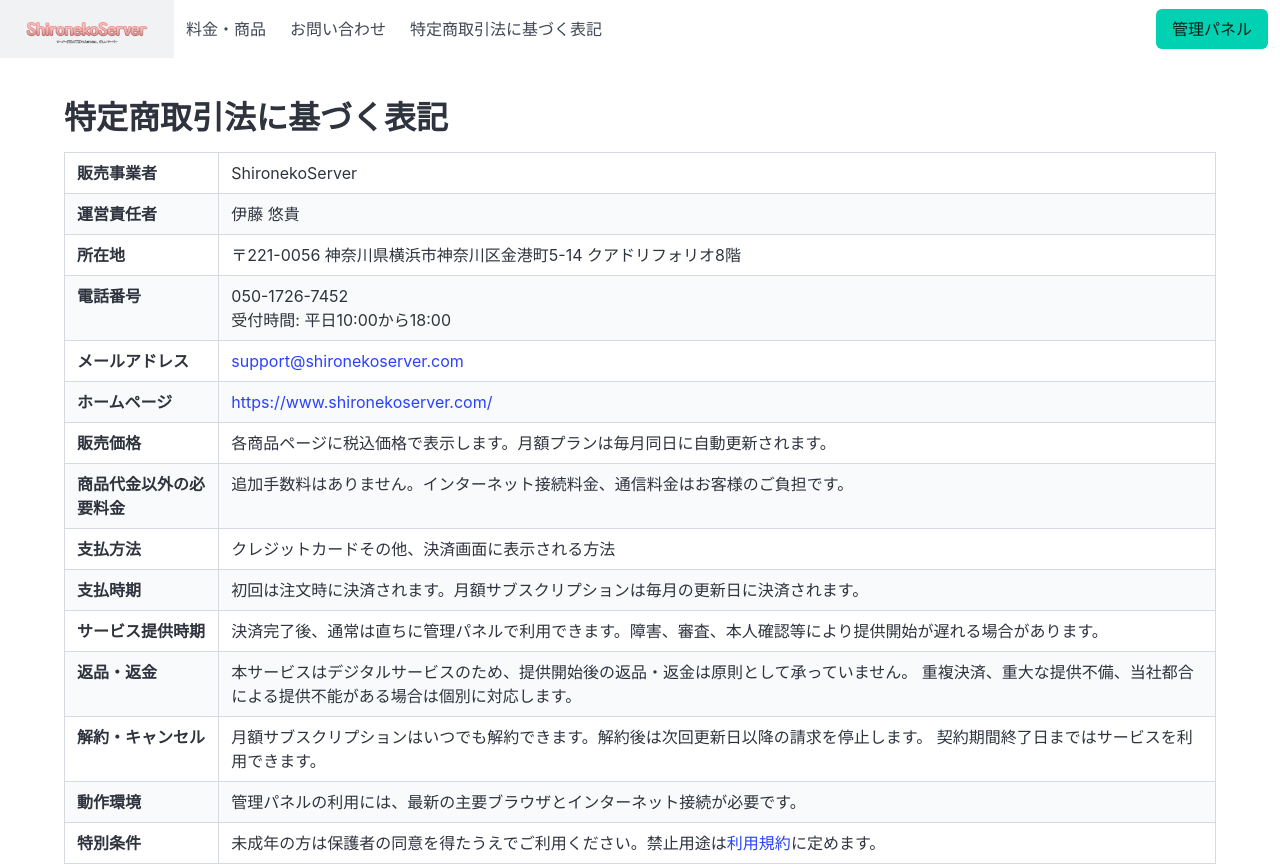
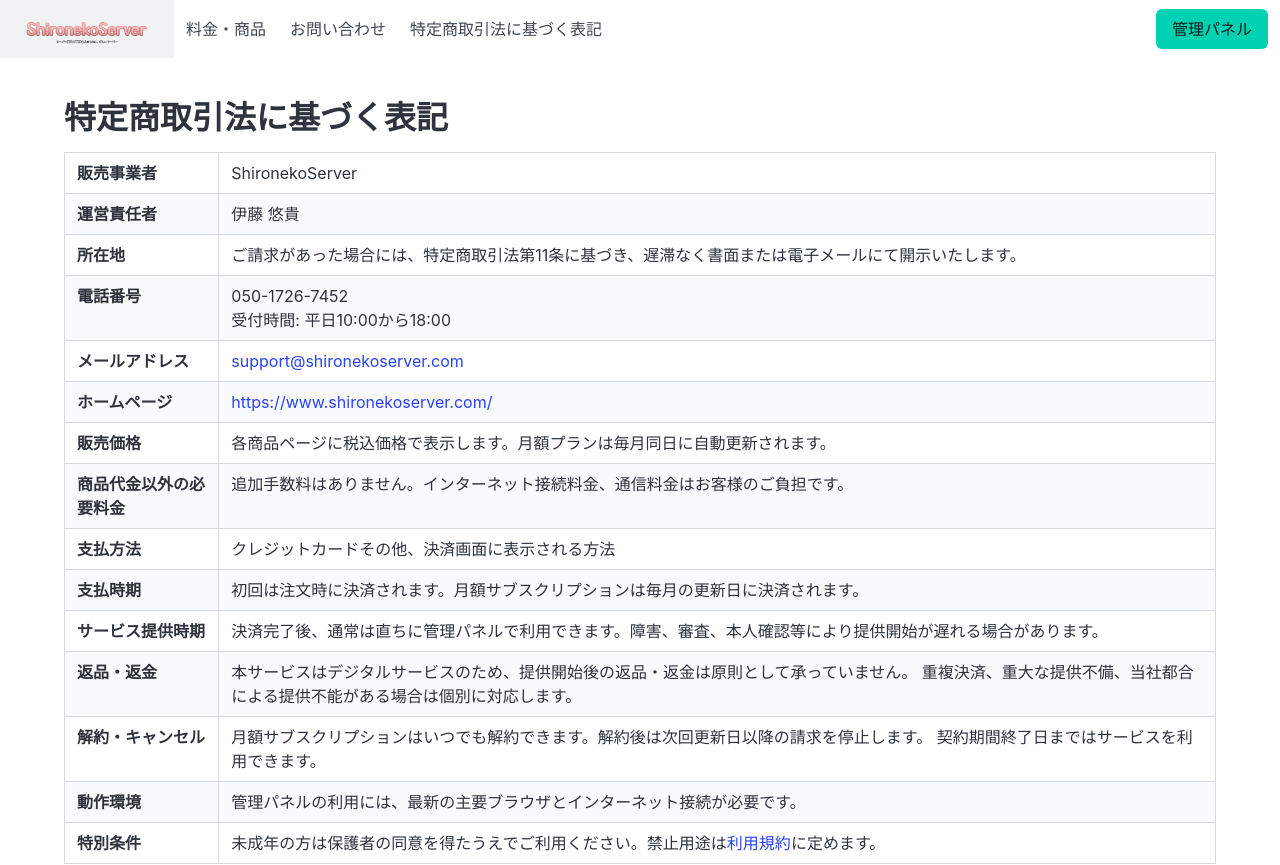
Before and after one commit to ShironekoServer/new_shironeko_web, a Next.js app: page /commerce in a window 1280 px wide. Shown: the top 865 px of the page. Built offline with nearby package versions, Linux system fonts and the light colour scheme.

Commit message:
やっぱ隠す

```diff
--- a/app/commerce/commerce.tsx
+++ b/app/commerce/commerce.tsx
@@ -18,7 +18,7 @@
             <tr>
               <th>所在地</th>
               <td>
-                〒221-0056 神奈川県横浜市神奈川区金港町5-14 クアドリフォリオ8階
+                ご請求があった場合には、特定商取引法第11条に基づき、遅滞なく書面または電子メールにて開示いたします。
               </td>
             </tr>
             <tr>
```
